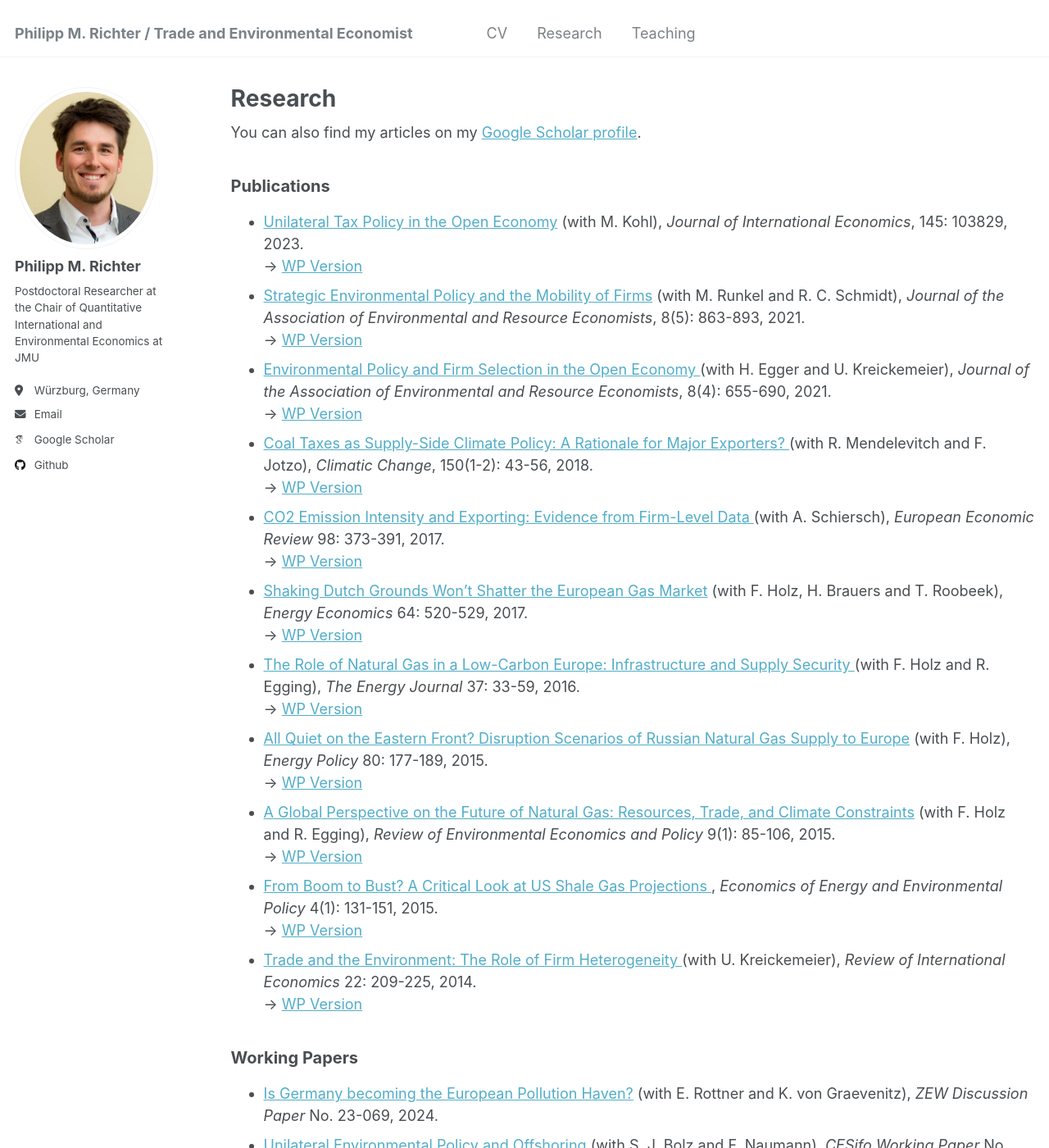
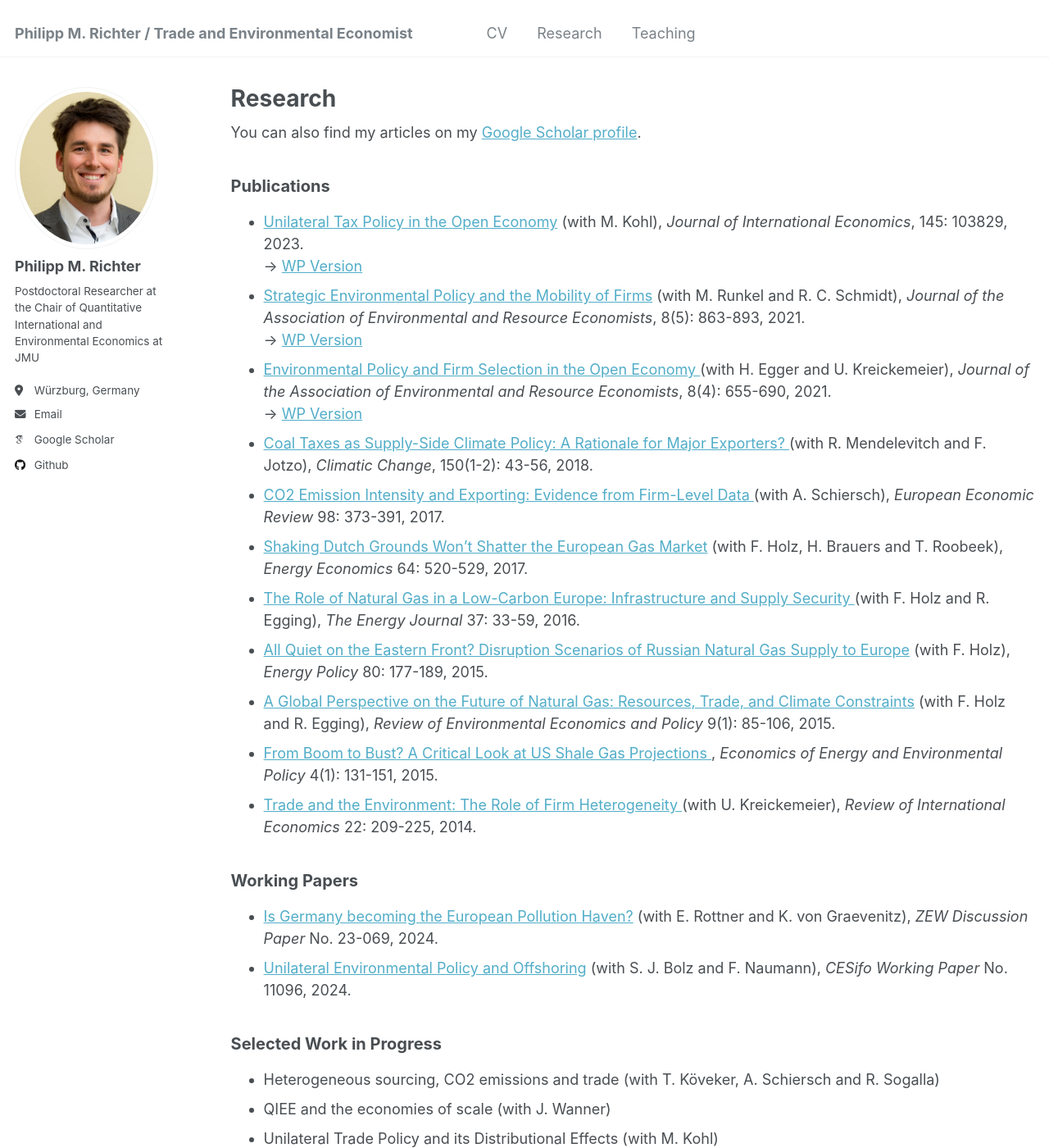
Before and after one commit to PhMRichter/PhMRichter.github.io, a Jekyll site: the page built from _pages/research.html, in a window 1280 px wide and 1400 px high. Shown: the whole window at 82% size. Built offline with Jekyll 4.4.1, drawn with Linux system fonts in a browser that asks for light colours; some web fonts are replaced.

Commit message:
Update research.html

```diff
--- a/_pages/research.html
+++ b/_pages/research.html
@@ -33,49 +33,49 @@ author_profile: true
   <li>
     <a href="https://doi.org/10.1007/s10584-018-2163-9" target="_blank">
       Coal Taxes as Supply-Side Climate Policy: A Rationale for Major Exporters? </a>
-      (with R. Mendelevitch and F. Jotzo), <i>Climatic Change</i>, 150(1-2): 43-56, 2018. <br> →
-    <a href="https://www.cesifo.org/en/publications/2021/working-paper/unilateral-tax-policy-open-economy" target="_blank"> WP Version </a>
+      (with R. Mendelevitch and F. Jotzo), <i>Climatic Change</i>, 150(1-2): 43-56, 2018.
+    <!--<br> → <a href="https://www.cesifo.org/en/publications/2021/working-paper/unilateral-tax-policy-open-economy" target="_blank"> WP Version </a>-->
    </li>
   <li>
     <a href="https://doi.org/10.1016/j.euroecorev.2017.07.011" target="_blank">
       CO2 Emission Intensity and Exporting: Evidence from Firm-Level Data </a>
-      (with A. Schiersch), <i>European Economic Review</i> 98: 373-391, 2017. <br> →
-    <a href="https://www.cesifo.org/en/publications/2021/working-paper/unilateral-tax-policy-open-economy" target="_blank"> WP Version </a>
+      (with A. Schiersch), <i>European Economic Review</i> 98: 373-391, 2017.
+    <!--<br> → <a href="https://www.cesifo.org/en/publications/2021/working-paper/unilateral-tax-policy-open-economy" target="_blank"> WP Version </a>-->
     </li>
   <li>
     <a href="http://dx.doi.org/10.1016/j.eneco.2016.03.028" target="_blank">
       Shaking Dutch Grounds Won’t Shatter the European Gas Market</a>
-      (with F. Holz, H. Brauers and T. Roobeek), <i>Energy Economics</i> 64: 520-529, 2017. <br> →
-    <a href="https://www.cesifo.org/en/publications/2021/working-paper/unilateral-tax-policy-open-economy" target="_blank"> WP Version </a>
-     </li>
+      (with F. Holz, H. Brauers and T. Roobeek), <i>Energy Economics</i> 64: 520-529, 2017.
+    <!--<br> → <a href="https://www.cesifo.org/en/publications/2021/working-paper/unilateral-tax-policy-open-economy" target="_blank"> WP Version </a>-->
+    </li>
   <li>
     <a href="https://doi.org/10.5547/01956574.37.SI3.fhol" target="_blank">
       The Role of Natural Gas in a Low-Carbon Europe: Infrastructure and Supply Security </a>
-      (with F. Holz and R. Egging), <i>The Energy Journal</i> 37: 33-59, 2016. <br> →
-    <a href="https://www.cesifo.org/en/publications/2021/working-paper/unilateral-tax-policy-open-economy" target="_blank"> WP Version </a>
-   </li>
+      (with F. Holz and R. Egging), <i>The Energy Journal</i> 37: 33-59, 2016.
+    <!--<br> → <a href="https://www.cesifo.org/en/publications/2021/working-paper/unilateral-tax-policy-open-economy" target="_blank"> WP Version </a>-->
+    </li>
   <li>
     <a href="http://dx.doi.org/10.1016/j.enpol.2015.01.024" target="_blank">
       All Quiet on the Eastern Front? Disruption Scenarios of Russian Natural Gas Supply to Europe</a>
-      (with F. Holz), <i>Energy Policy</i> 80: 177-189, 2015. <br> →
-    <a href="https://www.cesifo.org/en/publications/2021/working-paper/unilateral-tax-policy-open-economy" target="_blank"> WP Version </a>
+      (with F. Holz), <i>Energy Policy</i> 80: 177-189, 2015.
+    <!--<br> → <a href="https://www.cesifo.org/en/publications/2021/working-paper/unilateral-tax-policy-open-economy" target="_blank"> WP Version </a>-->
     </li>
   <li>
     <a href="http://dx.doi.org/10.1093/reep/reu016" target="_blank">
       A Global Perspective on the Future of Natural Gas: Resources, Trade, and Climate Constraints</a>
-      (with F. Holz and R. Egging), <i>Review of Environmental Economics and Policy</i> 9(1): 85-106, 2015. <br> →
-    <a href="https://www.cesifo.org/en/publications/2021/working-paper/unilateral-tax-policy-open-economy" target="_blank"> WP Version </a>
+      (with F. Holz and R. Egging), <i>Review of Environmental Economics and Policy</i> 9(1): 85-106, 2015.
+    <!--<br> → <a href="https://www.cesifo.org/en/publications/2021/working-paper/unilateral-tax-policy-open-economy" target="_blank"> WP Version </a>-->
     </li>
   <li>
     <a href="http://dx.doi.org/10.5547/2160-5890.4.1.pric" target="_blank">
-      From Boom to Bust? A Critical Look at US Shale Gas Projections  </a>, <i>Economics of Energy and Environmental Policy</i> 4(1): 131-151, 2015. <br> →
-    <a href="https://www.cesifo.org/en/publications/2021/working-paper/unilateral-tax-policy-open-economy" target="_blank"> WP Version </a>
-  </li>
+      From Boom to Bust? A Critical Look at US Shale Gas Projections  </a>, <i>Economics of Energy and Environmental Policy</i> 4(1): 131-151, 2015.
+    <!--<br> → <a href="https://www.cesifo.org/en/publications/2021/working-paper/unilateral-tax-policy-open-economy" target="_blank"> WP Version </a>-->
+    </li>
   <li>
     <a href="http://dx.doi.org/10.1111/roie.12092" target="_blank">
       Trade and the Environment: The Role of Firm Heterogeneity  </a>
-      (with U. Kreickemeier), <i>Review of International Economics</i> 22: 209-225, 2014. <br> →
-    <a href="https://www.cesifo.org/en/publications/2012/working-paper/trade-and-environment-role-firm-heterogeneity" target="_blank"> WP Version </a>
+      (with U. Kreickemeier), <i>Review of International Economics</i> 22: 209-225, 2014.
+    <!--<br> → <a href="https://www.cesifo.org/en/publications/2012/working-paper/trade-and-environment-role-firm-heterogeneity" target="_blank"> WP Version </a> -->
   </li>
 </ul>
 
```
